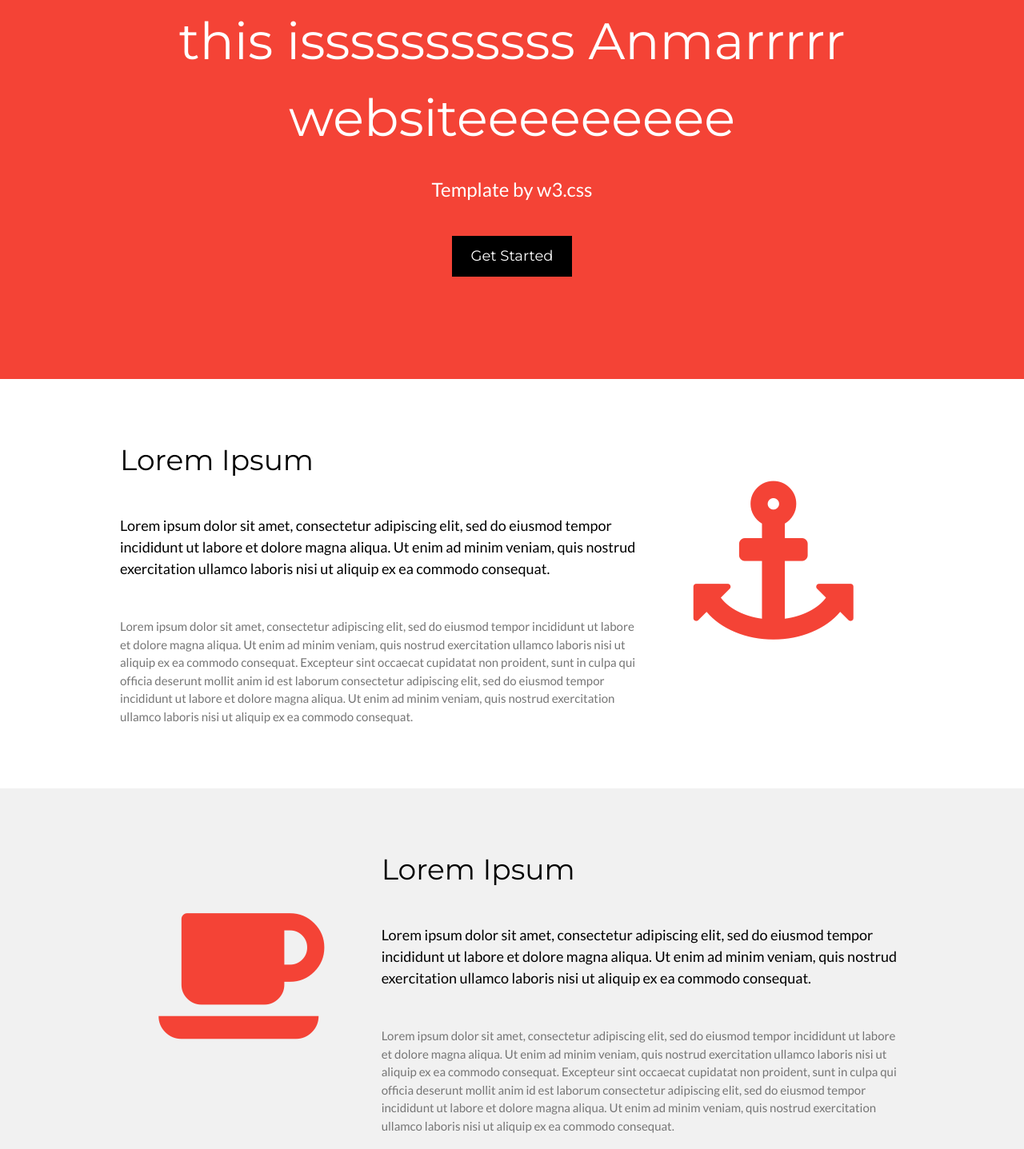
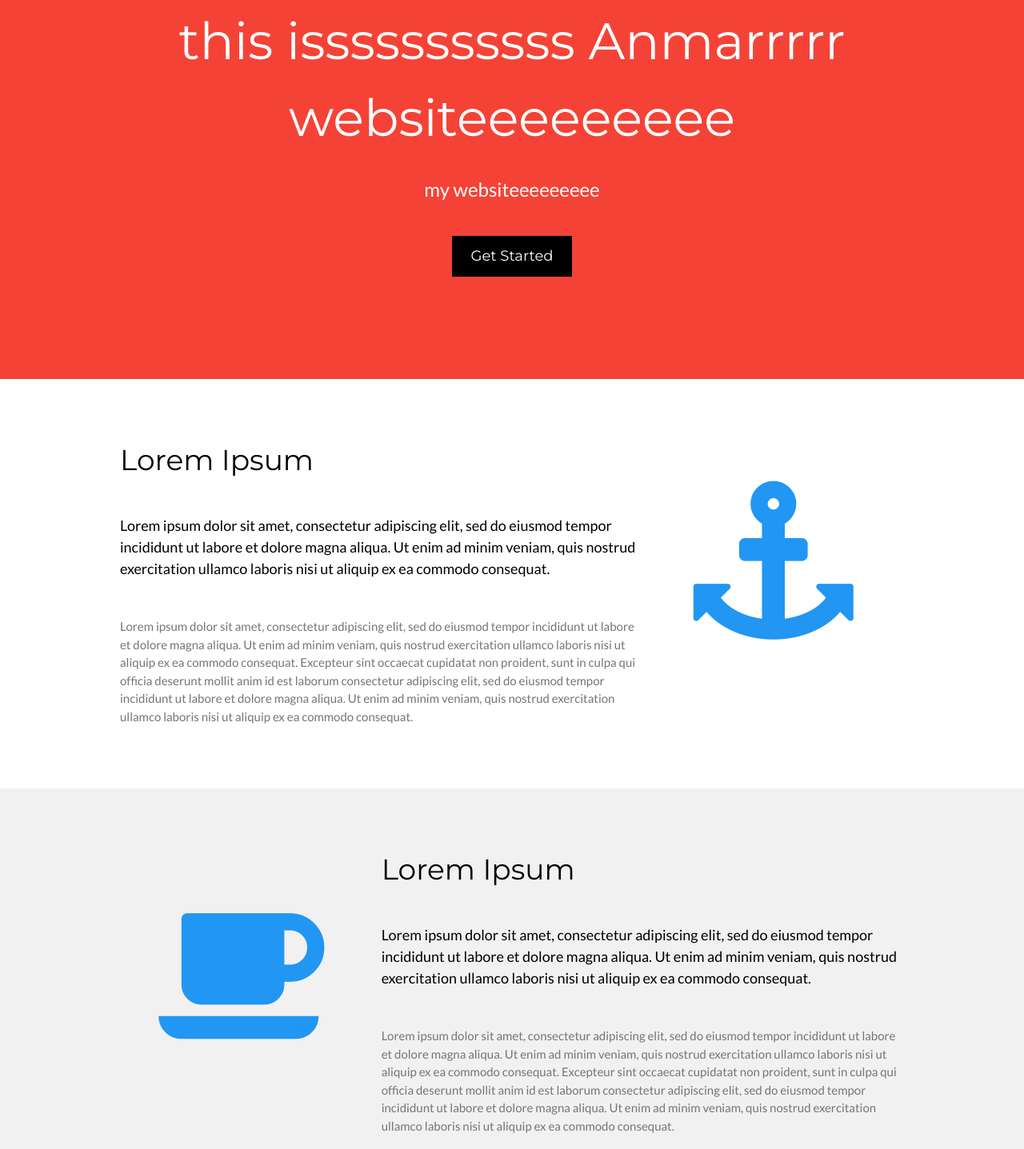
Before and after one commit to AnmarX/Anmar2020-nmr.github.io, a plain HTML site: page index.html in a window 1280 px wide. Shown: the part 141-1578 px from the top of the page at 80% size. Drawn offline with nearby package versions, Linux system fonts and the light colour scheme.

Commit message:
Update index.html

```diff
--- a/index.html
+++ b/index.html
@@ -39,7 +39,7 @@ body,h1,h2,h3,h4,h5,h6 {font-family: "Lato", sans-serif}
 <!-- Header -->
 <header class="w3-container w3-red w3-center" style="padding:128px 16px">
   <h1 class="w3-margin w3-jumbo">this isssssssssss Anmarrrrr websiteeeeeeeee</h1>
-  <p class="w3-xlarge">Template by w3.css</p>
+  <p class="w3-xlarge">my websiteeeeeeeee</p>
   <button class="w3-button w3-black w3-padding-large w3-large w3-margin-top">Get Started</button>
 </header>
 
@@ -56,7 +56,7 @@ body,h1,h2,h3,h4,h5,h6 {font-family: "Lato", sans-serif}
     </div>
 
     <div class="w3-third w3-center">
-      <i class="fa fa-anchor w3-padding-64 w3-text-red"></i>
+      <i class="fa fa-anchor w3-padding-64 w3-text-blue"></i>
     </div>
   </div>
 </div>
@@ -65,7 +65,7 @@ body,h1,h2,h3,h4,h5,h6 {font-family: "Lato", sans-serif}
 <div class="w3-row-padding w3-light-grey w3-padding-64 w3-container">
   <div class="w3-content">
     <div class="w3-third w3-center">
-      <i class="fa fa-coffee w3-padding-64 w3-text-red w3-margin-right"></i>
+      <i class="fa fa-coffee w3-padding-64 w3-text-blue w3-margin-right"></i>
     </div>
 
     <div class="w3-twothird">
```
